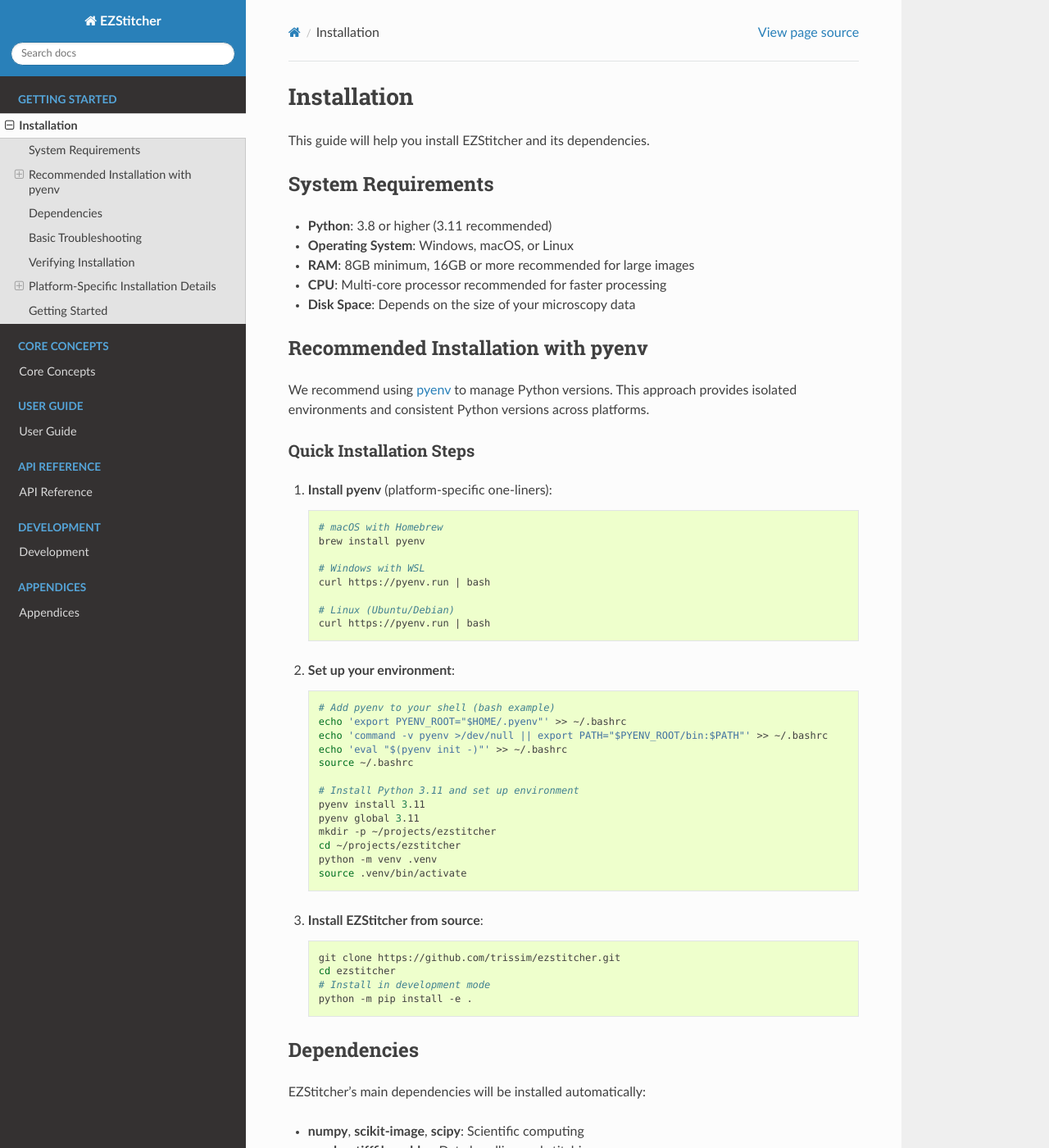
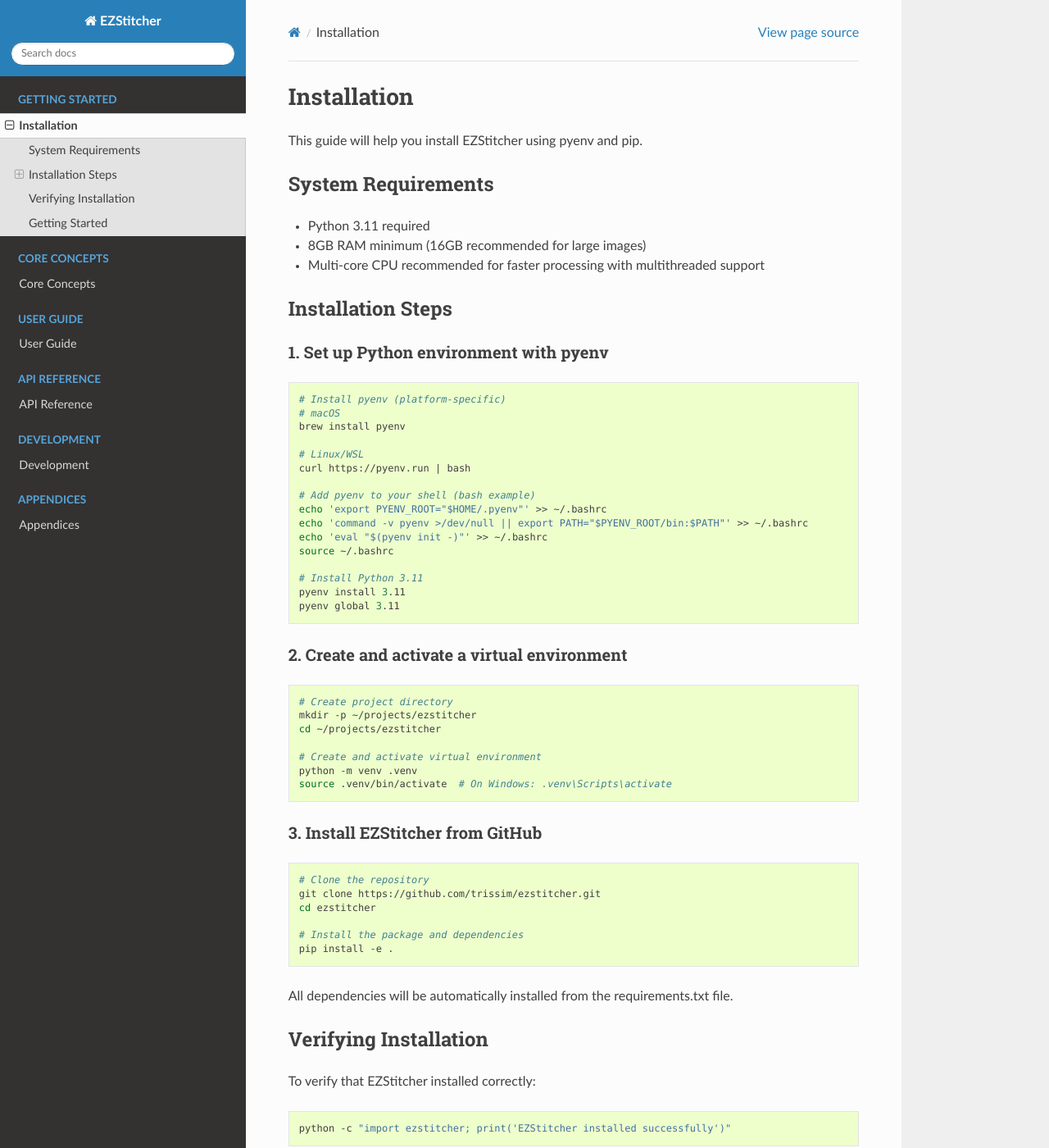
Before and after one commit to trissim/ezstitcher, a Sphinx documentation site: the page built from docs/source/getting_started/installation.rst, in a window 1280 px wide and 1400 px high. Shown: the whole window at 82% size. Built offline with Sphinx 7.4.7 and the Read the Docs theme 3.1.0, drawn with Linux system fonts in a browser that asks for light colours; some of the changed text lies outside the part shown.

Commit message:
reworked intro and simplified installation docs

```diff
--- a/docs/source/getting_started/installation.rst
+++ b/docs/source/getting_started/installation.rst
@@ -1,152 +1,79 @@
 Installation
 ============
 
-This guide will help you install EZStitcher and its dependencies.
+This guide will help you install EZStitcher using pyenv and pip.
 
 System Requirements
 ------------------
 
-- **Python**: 3.8 or higher (3.11 recommended)
-- **Operating System**: Windows, macOS, or Linux
-- **RAM**: 8GB minimum, 16GB or more recommended for large images
-- **CPU**: Multi-core processor recommended for faster processing
-- **Disk Space**: Depends on the size of your microscopy data
+- Python 3.11 required
+- 8GB RAM minimum (16GB recommended for large images)
+- Multi-core CPU recommended for faster processing with multithreaded support
 
-Recommended Installation with pyenv
-----------------------------------
+Installation Steps
+-----------------
 
-We recommend using `pyenv <https://github.com/pyenv/pyenv>`_ to manage Python versions. This approach provides isolated environments and consistent Python versions across platforms.
+1. Set up Python environment with pyenv
+~~~~~~~~~~~~~~~~~~~~~~~~~~~~~~~~~~~~~
 
-Quick Installation Steps
-~~~~~~~~~~~~~~~~~~~~~~~
+.. code-block:: bash
 
-1. **Install pyenv** (platform-specific one-liners):
+    # Install pyenv (platform-specific)
+    # macOS
+    brew install pyenv
 
-   .. code-block:: bash
+    # Linux/WSL
+    curl https://pyenv.run | bash
 
-       # macOS with Homebrew
-       brew install pyenv
+    # Add pyenv to your shell (bash example)
+    echo 'export PYENV_ROOT="$HOME/.pyenv"' >> ~/.bashrc
+    echo 'command -v pyenv >/dev/null || export PATH="$PYENV_ROOT/bin:$PATH"' >> ~/.bashrc
+    echo 'eval "$(pyenv init -)"' >> ~/.bashrc
+    source ~/.bashrc
 
-       # Windows with WSL
-       curl https://pyenv.run | bash
+    # Install Python 3.11
+    pyenv install 3.11
+    pyenv global 3.11
 
-       # Linux (Ubuntu/Debian)
-       curl https://pyenv.run | bash
+2. Create and activate a virtual environment
+~~~~~~~~~~~~~~~~~~~~~~~~~~~~~~~~~~~~~~~~~~
 
-2. **Set up your environment**:
+.. code-block:: bash
 
-   .. code-block:: bash
+    # Create project directory
+    mkdir -p ~/projects/ezstitcher
+    cd ~/projects/ezstitcher
 
-       # Add pyenv to your shell (bash example)
-       echo 'export PYENV_ROOT="$HOME/.pyenv"' >> ~/.bashrc
-       echo 'command -v pyenv >/dev/null || export PATH="$PYENV_ROOT/bin:$PATH"' >> ~/.bashrc
-       echo 'eval "$(pyenv init -)"' >> ~/.bashrc
-       source ~/.bashrc
+    # Create and activate virtual environment
+    python -m venv .venv
+    source .venv/bin/activate  # On Windows: .venv\Scripts\activate
 
-       # Install Python 3.11 and set up environment
-       pyenv install 3.11
-       pyenv global 3.11
-       mkdir -p ~/projects/ezstitcher
-       cd ~/projects/ezstitcher
-       python -m venv .venv
-       source .venv/bin/activate
+3. Install EZStitcher from GitHub
+~~~~~~~~~~~~~~~~~~~~~~~~~~~~~~~
 
-3. **Install EZStitcher from source**:
+.. code-block:: bash
 
-   .. code-block:: bash
+    # Clone the repository
+    git clone https://github.com/trissim/ezstitcher.git
+    cd ezstitcher
 
-       git clone https://github.com/trissim/ezstitcher.git
-       cd ezstitcher
-       # Install in development mode
-       python -m pip install -e .
+    # Install the package and dependencies
+    pip install -e .
 
-Dependencies
------------
-
-EZStitcher's main dependencies will be installed automatically:
-
-- **numpy**, **scikit-image**, **scipy**: Scientific computing
-- **pandas**, **tifffile**, **ashlar**: Data handling and stitching
-- **opencv-python**: Computer vision algorithms
-- **PyYAML**: Configuration handling
-- **imagecodecs**: Image compression/decompression
-
-Optional dependencies for development and visualization include **matplotlib** and **jupyter**.
-
-Basic Troubleshooting
--------------------
-
-If you encounter issues during installation:
-
-1. **Ensure you're using Python 3.8-3.11** (3.11 recommended)
-2. **Check that your virtual environment is activated**
-3. **Try installing in a fresh virtual environment**
-
-For detailed troubleshooting, please refer to the relevant sections in the user guide or open an issue on the GitHub repository.
+All dependencies will be automatically installed from the requirements.txt file.
 
 Verifying Installation
-------------------
+--------------------
 
-To verify that EZStitcher is installed correctly:
+To verify that EZStitcher installed correctly:
 
 .. code-block:: bash
 
     python -c "import ezstitcher; print('EZStitcher installed successfully')"
 
-This should print "EZStitcher installed successfully". If you get an error, the installation was not successful.
-
-Platform-Specific Installation Details
-----------------------------------
-
-Linux (Ubuntu/Debian)
-~~~~~~~~~~~~~~~~~
-
-.. code-block:: bash
-
-    # Install pyenv dependencies
-    sudo apt-get update
-    sudo apt-get install -y make build-essential libssl-dev zlib1g-dev \
-    libbz2-dev libreadline-dev libsqlite3-dev wget curl \
-    libncurses5-dev xz-utils tk-dev libffi-dev liblzma-dev
-
-    # Install image processing dependencies
-    sudo apt-get install -y libtiff5-dev libopenjp2-7-dev
-
-macOS
-~~~~
-
-.. code-block:: bash
-
-    # Install pyenv with Homebrew
-    brew install pyenv
-
-    # Install image processing dependencies
-    brew install libtiff
-
-    # Add to shell (for zsh)
-    echo 'export PYENV_ROOT="$HOME/.pyenv"' >> ~/.zshrc
-    echo 'command -v pyenv >/dev/null || export PATH="$PYENV_ROOT/bin:$PATH"' >> ~/.zshrc
-    echo 'eval "$(pyenv init -)"' >> ~/.zshrc
-    source ~/.zshrc
-
-Windows with WSL
-~~~~~~~~~~~~
-
-.. code-block:: bash
-
-    # Install WSL from PowerShell (Admin)
-    # wsl --install
-
-    # Then in WSL:
-    curl https://pyenv.run | bash
-
-    # Add to shell
-    echo 'export PYENV_ROOT="$HOME/.pyenv"' >> ~/.bashrc
-    echo 'command -v pyenv >/dev/null || export PATH="$PYENV_ROOT/bin:$PATH"' >> ~/.bashrc
-    echo 'eval "$(pyenv init -)"' >> ~/.bashrc
-    source ~/.bashrc
+This should print "EZStitcher installed successfully".
 
 Getting Started
-------------
+---------------
 
-After installation, you can start using EZStitcher through its Python API. For a quick introduction, see the :doc:`../user_guide/introduction` guide.
+After installation, you can start using EZStitcher through its Python API. For a quick introduction, see the :doc:`../user_guide/index` guide.
```
Also changed, not shown: docs/source/user_guide/introduction.rst (+22 -24 lines).
